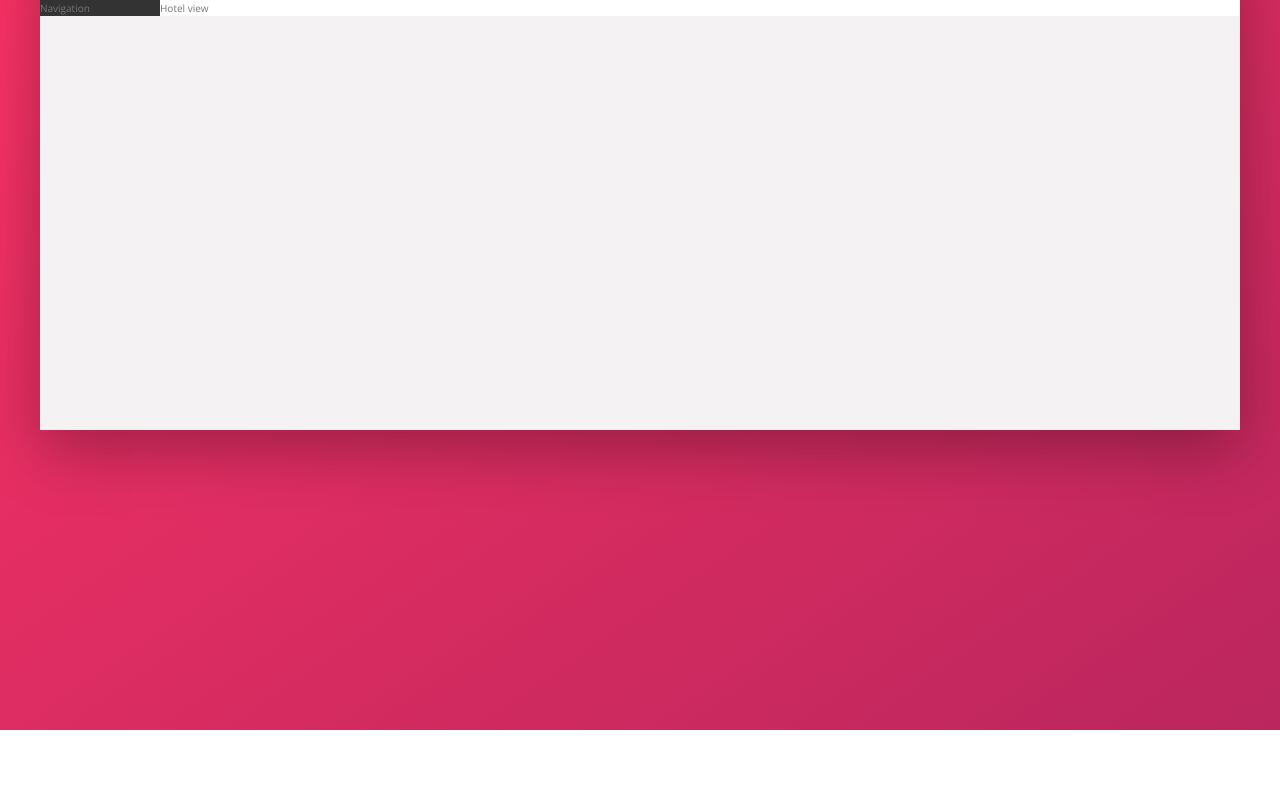
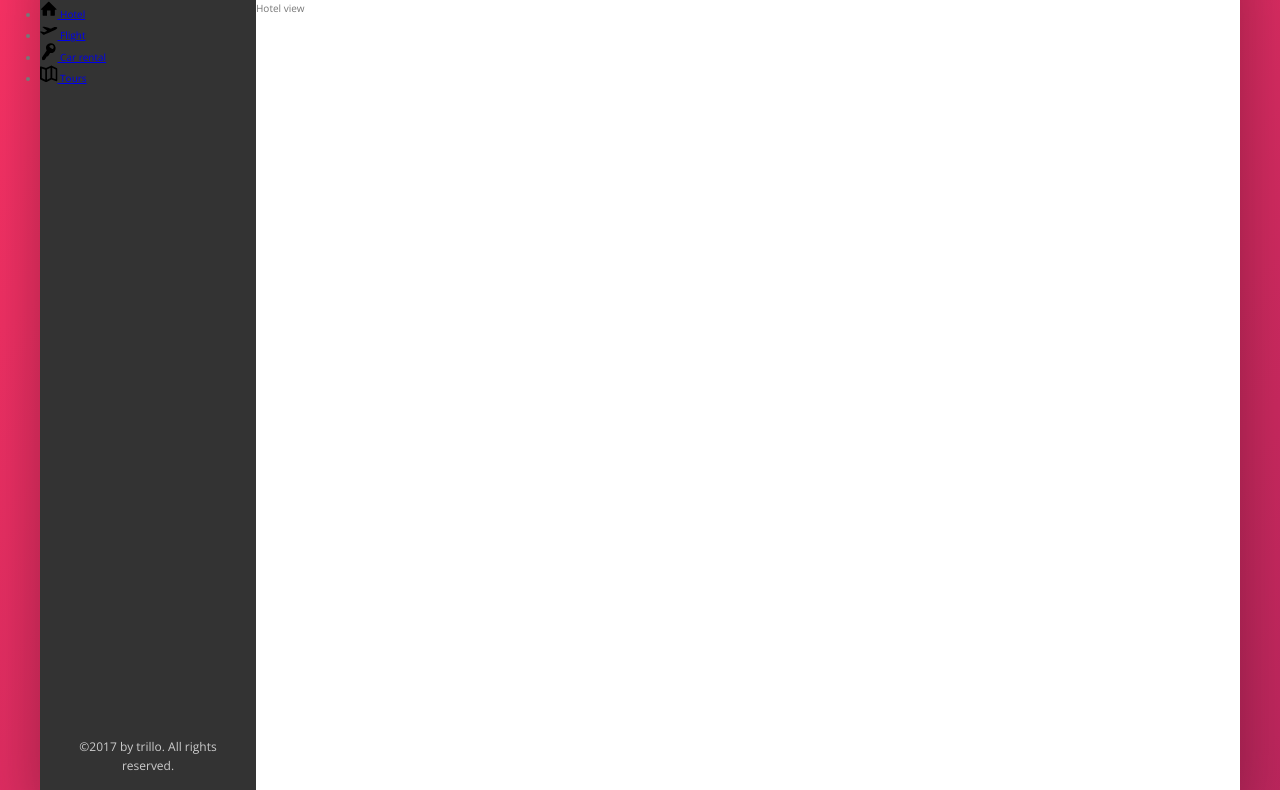
Before and after one commit to Fichtenbaum/Trillo, a website: page index.html in a window 1280 px wide. Shown: the part 150-940 px from the top of the page. Before the commit the page ends 880 px from the top, so only its background shows below. Drawn offline with nearby package versions, Linux system fonts and the light colour scheme.

Commit message:
feat: create the navigation part 1

```diff
--- a/index.html
+++ b/index.html
@@ -54,7 +54,43 @@
       </header>
 
       <div class="content">
-        <nav class="sidebar">Navigation</nav>
+        <nav class="sidebar">
+          <ul class="side-nav">
+            <li class="side-nav__item">
+              <a href="#" class="side-nav__link">
+                <svg class="side-nav__icon">
+                  <use xlink:href="img/sprite.svg#icon-home"></use>
+                </svg>
+                <span>Hotel</span>
+              </a>
+            </li>
+            <li class="side-nav__item">
+              <a href="#" class="side-nav__link">
+                <svg class="side-nav__icon">
+                  <use xlink:href="img/sprite.svg#icon-aircraft-take-off"></use>
+                </svg>
+                <span>Flight</span>
+              </a>
+            </li>
+            <li class="side-nav__item">
+              <a href="#" class="side-nav__link">
+                <svg class="side-nav__icon">
+                  <use xlink:href="img/sprite.svg#icon-key"></use>
+                </svg>
+                <span>Car rental</span>
+              </a>
+            </li>
+            <li class="side-nav__item">
+              <a href="#" class="side-nav__link">
+                <svg class="side-nav__icon">
+                  <use xlink:href="img/sprite.svg#icon-map"></use>
+                </svg>
+                <span>Tours</span>
+              </a>
+            </li>
+          </ul>
+          <div class="legal">&copy;2017 by trillo. All rights reserved.</div>
+        </nav>
         <main class="hotel-view">Hotel view</main>
       </div>
     </div>
--- a/sass/_components.scss
+++ b/sass/_components.scss
@@ -112,3 +112,27 @@
     margin-right: 1rem;
   }
 }
+
+////////////////////////////////////
+/// USER NAVIGATION
+.side-nav {
+  &__item {
+  }
+
+  &__link {
+  }
+
+  &__icon {
+    width: 1.75rem;
+    height: 1.75rem;
+  }
+}
+
+////////////////////////////////////
+/// LEGAL TEXT
+.legal {
+  font-size: 1.2rem;
+  text-align: center;
+  padding: 2.5rem;
+  color: var(--color-grey-light-4);
+}
--- a/sass/_layout.scss
+++ b/sass/_layout.scss
@@ -24,11 +24,15 @@
 .sidebar {
   background-color: var(--color-grey-dark-1);
 
-  flex: 0 0 10%;
+  flex: 0 0 18%;
+  display: flex;
+  flex-direction: column;
+  justify-content: space-between;
 }
 
 .hotel-view {
   background-color: #fff;
+  height: 80rem;
 
   flex: 1;
 }
```
Also changed, not shown: css/style.css.
